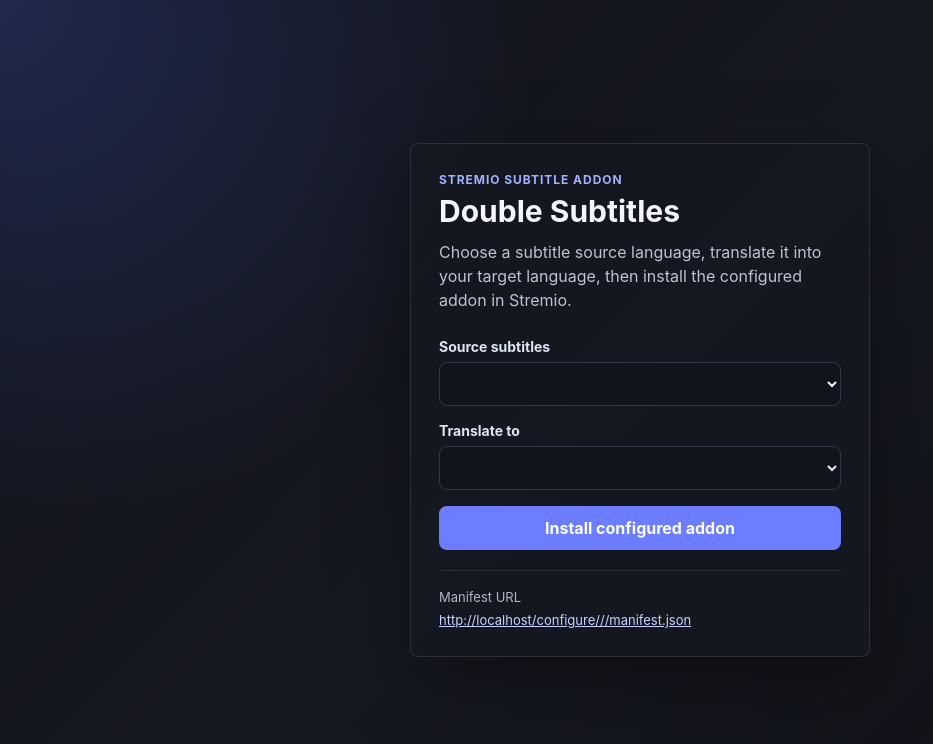
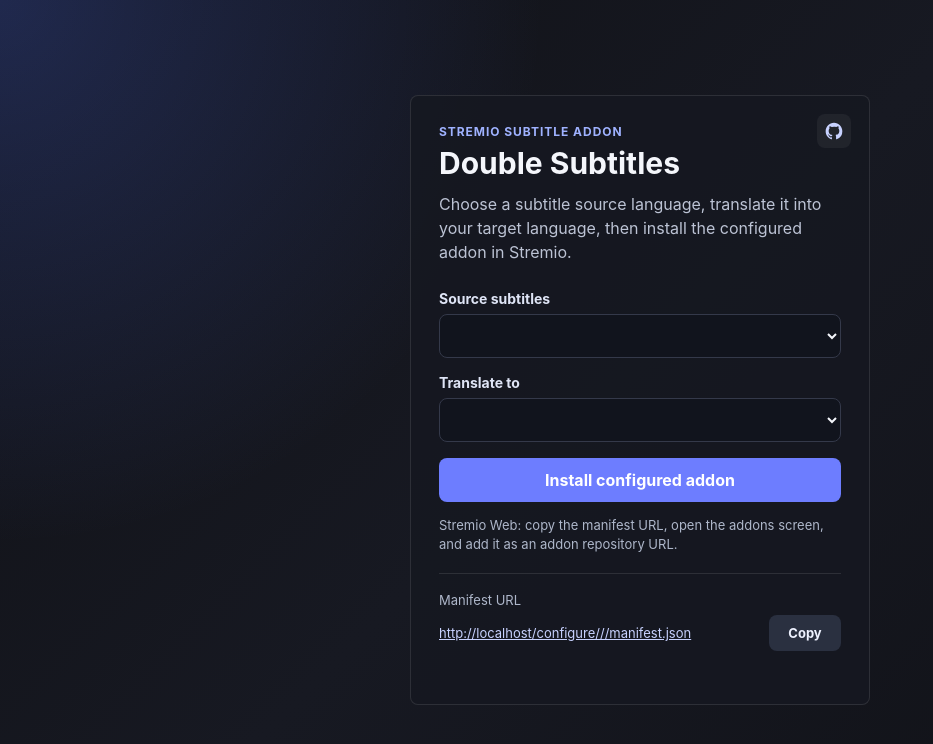
Before and after one commit to thuannttm-dev/stremio-One-subtitles, a website: page web/index.html in a window 1280 px wide. Shown: the whole page, without its empty margins (0-933 px from the left). Drawn offline with Linux system fonts and the light colour scheme; files that its build step writes are made by us from their sources; files whose address does not match are found by name.

Commit message:
add copy button

```diff
--- a/eslint.config.js
+++ b/eslint.config.js
@@ -17,9 +17,11 @@ module.exports = [
                 global: "readonly",
                 location: "readonly",
                 module: "readonly",
+                navigator: "readonly",
                 process: "readonly",
                 require: "readonly",
                 setTimeout: "readonly",
+                window: "readonly",
                 __dirname: "readonly",
                 describe: "readonly",
                 it: "readonly",
--- a/web/config.js
+++ b/web/config.js
@@ -2,6 +2,8 @@ const form = document.getElementById("configForm");
 const source = document.getElementById("sourceLang");
 const target = document.getElementById("targetLang");
 const manifestLink = document.getElementById("manifestLink");
+const copyButton = document.getElementById("copyManifest");
+const copyStatus = document.getElementById("copyStatus");
 
 function manifestUrl() {
     return `${location.origin}/configure/${encodeURIComponent(source.value)}/${encodeURIComponent(target.value)}/manifest.json`;
@@ -11,6 +13,7 @@ function updateLink() {
     const url = manifestUrl();
     manifestLink.href = url;
     manifestLink.textContent = url;
+    copyStatus.textContent = "";
 }
 
 form.addEventListener("submit", (event) => {
@@ -18,6 +21,22 @@ form.addEventListener("submit", (event) => {
     location.href = manifestUrl().replace(/^http:\/\//, "stremio://");
 });
 
+copyButton.addEventListener("click", async () => {
+    try {
+        await copyText(manifestUrl());
+        copyStatus.textContent = "Copied";
+    } catch {
+        copyStatus.textContent = "Copy failed";
+    }
+});
+
 source.addEventListener("change", updateLink);
 target.addEventListener("change", updateLink);
 updateLink();
+
+async function copyText(value) {
+    if (navigator.clipboard && window.isSecureContext) {
+        await navigator.clipboard.writeText(value);
+        return;
+    }
+}
--- a/web/index.html
+++ b/web/index.html
@@ -10,6 +10,20 @@
     <body>
         <main class="shell">
             <section class="panel">
+                <a
+                    class="github-link"
+                    href="https://github.com/awerks/stremio-double-subtitles"
+                    target="_blank"
+                    rel="noreferrer"
+                    aria-label="View on GitHub"
+                    title="View on GitHub"
+                >
+                    <svg aria-hidden="true" viewBox="0 0 24 24" focusable="false">
+                        <path
+                            d="M12 2C6.48 2 2 6.58 2 12.25c0 4.52 2.87 8.35 6.84 9.7.5.1.68-.22.68-.5v-1.9c-2.78.62-3.37-1.22-3.37-1.22-.45-1.18-1.11-1.5-1.11-1.5-.91-.64.07-.63.07-.63 1 .08 1.53 1.06 1.53 1.06.9 1.56 2.34 1.11 2.91.85.09-.66.35-1.11.63-1.37-2.22-.26-4.56-1.14-4.56-5.07 0-1.12.39-2.04 1.03-2.76-.1-.26-.45-1.31.1-2.72 0 0 .84-.28 2.75 1.05A9.3 9.3 0 0 1 12 6.89c.85 0 1.7.12 2.5.35 1.9-1.33 2.74-1.05 2.74-1.05.55 1.41.2 2.46.1 2.72.64.72 1.03 1.64 1.03 2.76 0 3.94-2.34 4.81-4.57 5.07.36.32.68.94.68 1.9v2.81c0 .28.18.6.69.5A10.08 10.08 0 0 0 22 12.25C22 6.58 17.52 2 12 2Z"
+                        />
+                    </svg>
+                </a>
                 <header>
                     <p class="eyebrow">Stremio subtitle addon</p>
                     <h1>Double Subtitles</h1>
@@ -34,10 +48,16 @@
                     </label>
                     <button type="submit">Install configured addon</button>
                 </form>
-
+                <p class="install-note">
+                    Stremio Web: copy the manifest URL, open the addons screen, and add it as an addon repository URL.
+                </p>
                 <div class="manifest">
                     <span>Manifest URL</span>
-                    <a id="manifestLink" href="#"></a>
+                    <div class="manifest-row">
+                        <a id="manifestLink" href="#"></a>
+                        <button id="copyManifest" class="copy-button" type="button">Copy</button>
+                    </div>
+                    <span id="copyStatus" class="copy-status" role="status" aria-live="polite"></span>
                 </div>
             </section>
         </main>
--- a/web/styles.css
+++ b/web/styles.css
@@ -32,12 +32,39 @@ body {
 }
 
 .panel {
+	position: relative;
 	width: min(460px, 100%);
 	padding: 28px;
 	border: 1px solid rgba(255, 255, 255, 0.1);
 	border-radius: 8px;
 	background: rgba(22, 24, 33, 0.92);
-    box-shadow: 0 24px 80px rgba(0, 0, 0, 0.34);
+}
+
+.github-link {
+	position: absolute;
+	top: 18px;
+	right: 18px;
+	display: grid;
+	place-items: center;
+	width: 34px;
+	height: 34px;
+	border-radius: 8px;
+	color: #c8d2ff;
+	background: rgba(255, 255, 255, 0.05);
+	transition:
+		background 120ms ease,
+		color 120ms ease;
+}
+
+.github-link:hover {
+	color: #ffffff;
+	background: rgba(255, 255, 255, 0.1);
+}
+
+.github-link svg {
+	width: 20px;
+	height: 20px;
+	fill: currentColor;
 }
 
 .eyebrow {
@@ -102,6 +129,13 @@ button:hover {
 	background: #8190ff;
 }
 
+.install-note {
+	margin: 14px 0 0;
+	color: #aeb7ca;
+	font-size: 13px;
+	line-height: 1.45;
+}
+
 .manifest {
 	display: grid;
 	gap: 7px;
@@ -112,7 +146,32 @@ button:hover {
 	font-size: 13px;
 }
 
+.manifest-row {
+	display: grid;
+	grid-template-columns: minmax(0, 1fr) auto;
+	gap: 10px;
+	align-items: center;
+}
+
 .manifest a {
 	color: #c8d2ff;
 	word-break: break-all;
 }
+
+.copy-button {
+	width: auto;
+	min-width: 72px;
+	height: 36px;
+	padding: 0 14px;
+	background: #2a3040;
+	color: #eef2ff;
+}
+
+.copy-button:hover {
+	background: #373f54;
+}
+
+.copy-status {
+	min-height: 18px;
+	color: #99e2b4;
+}
```
Also changed, not shown: test/subtitle-addon.js (indentation only). Lines whose indentation alone changed are shown as unchanged.
